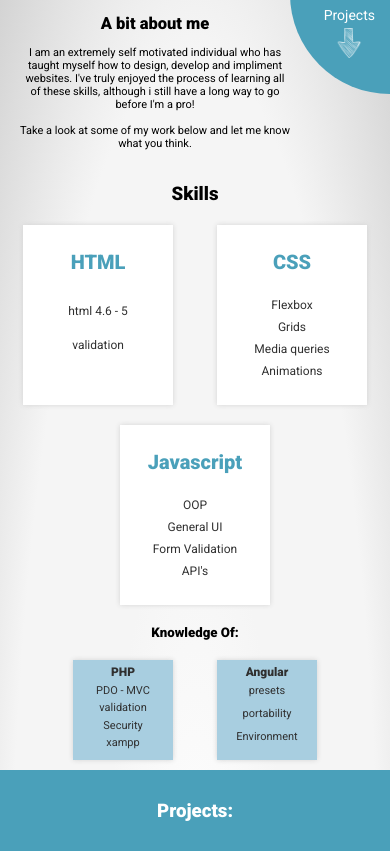
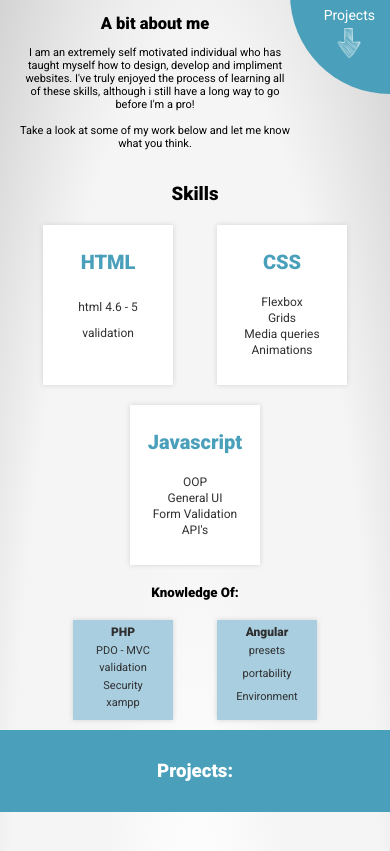
Before and after one commit to ajcoldi/ajcoldi.github.io, a PHP site: page / in a window 390 px wide. Shown: the part 388-1239 px from the top of the page. Run offline with PHP 8.4, Linux system fonts and the light colour scheme.

Commit message:
Update style.css

```diff
--- a/style.css
+++ b/style.css
@@ -110,6 +110,9 @@ nav>.githubWrapper{
 
 nav>.githubWrapper:hover{
     transform: translateY(-5px);
+}
+#hamburgerNavbar{
+    display: none;
 }
 #hamburgerBtn{
     display: none;
@@ -533,7 +536,6 @@ nav>ul{
     display: none;
 
 }
-
 #hamburgerBtn{
     margin: auto;
     height: 30px;
@@ -700,17 +702,16 @@ section{
 
 #skillUlWrapper>ul{
     display: inline-block;
-    flex-direction: row;
     width: 100%;
     margin: auto;
 }
 #skillUlWrapper>ul>.skillHeader{
     margin: 10px 20px;
-    min-width: 150px;
     display: inline-block;
     text-align: center;
-    width: 150px;
-    height: 180px;
+    min-width: 130px;
+    width: 10px;
+    height: 160px;
     background: white;
     color: #4aa0ba;
     vertical-align: top;
@@ -721,13 +722,14 @@ section{
     padding-top: 25px ;
     text-align: center;
     font-size: 20px;
+
 }
 #skillUlWrapper>ul>.skillHeader>.liWrapper{
     margin: auto;
     padding: 20px;
     display: flex;
     flex-direction: column;
-    height: 128px;
+    height: 104px;
 }
 #skillUlWrapper>ul>.skillHeader>.liWrapper>li{
     font-size: 12px;
```
